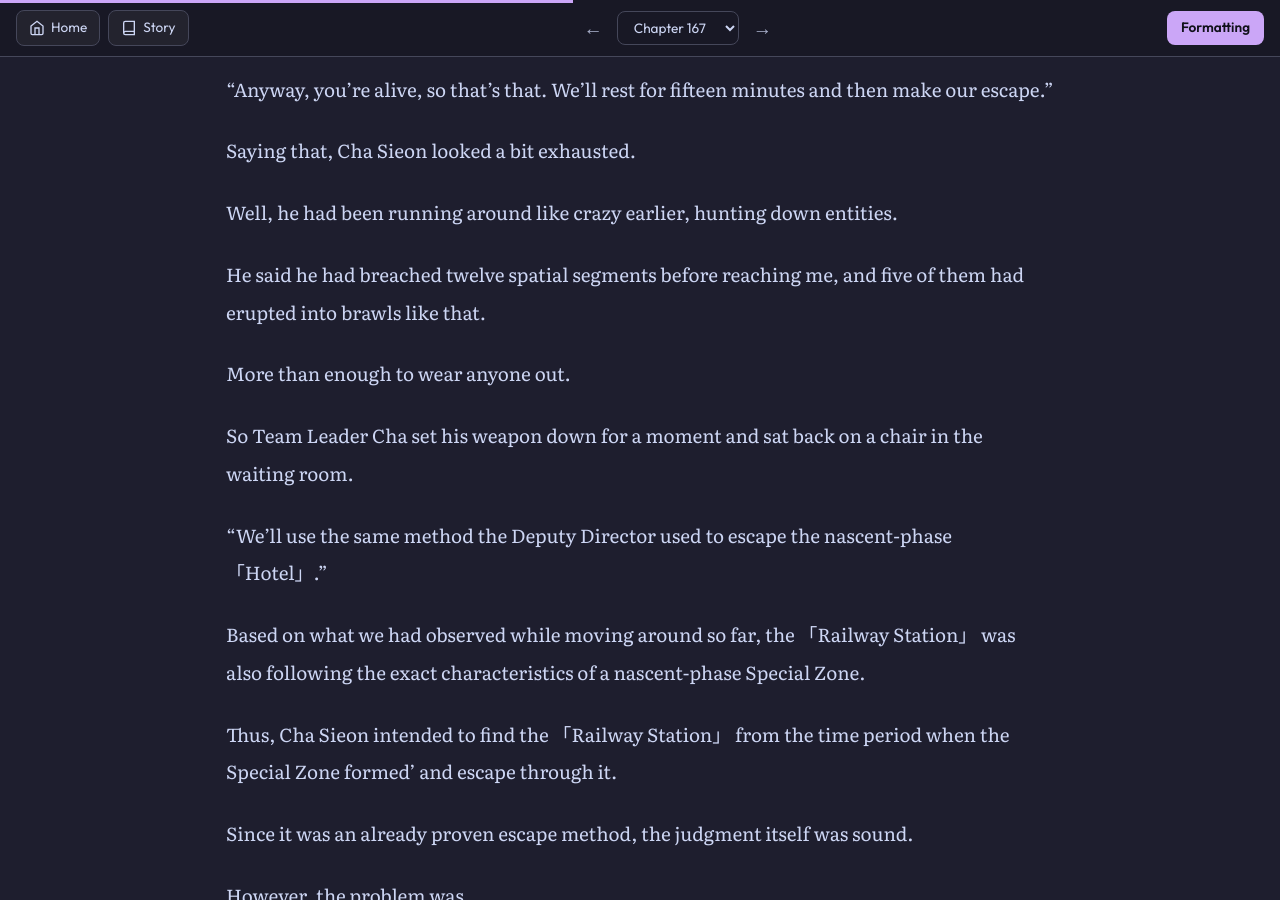
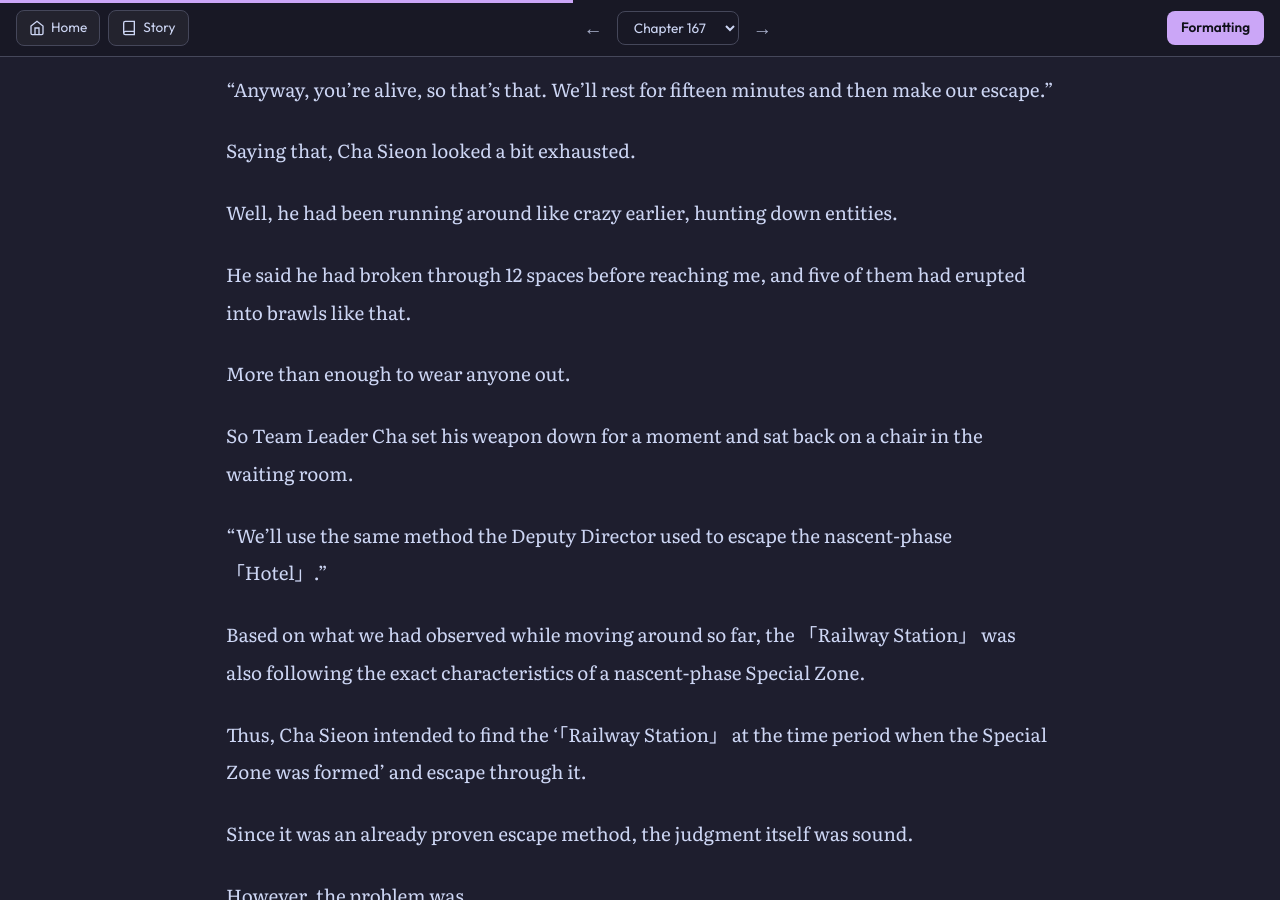
Before and after one commit to soleumn/soleumn.github.io, a Jekyll site: the page built from _chapters/esg/ch167.md, in a window 1280 px wide and 900 px high, scrolled down 4963 px. Built offline with Jekyll 4.4.1, drawn with Linux system fonts in a browser that asks for light colours; some web fonts are replaced; comment, search, counter and statistics services are not loaded.

Commit message:
Edit Chapter 167 (via site)

```diff
--- a/_chapters/esg/ch167.md
+++ b/_chapters/esg/ch167.md
@@ -135,7 +135,7 @@ Saying that, Cha Sieon looked a bit exhausted.
 
 Well, he had been running around like crazy earlier, hunting down entities.
 
-He said he had breached twelve spatial segments before reaching me, and five of them had erupted into brawls like that.
+He said he had broken through 12 spaces before reaching me, and five of them had erupted into brawls like that.
 
 More than enough to wear anyone out.
 
@@ -145,7 +145,7 @@ So Team Leader Cha set his weapon down for a moment and sat back on a chair in t
 
 Based on what we had observed while moving around so far, the 「Railway Station」 was also following the exact characteristics of a nascent-phase Special Zone.
 
-Thus, Cha Sieon intended to find the 「Railway Station」 from the time period when the Special Zone formed' and escape through it.
+Thus, Cha Sieon intended to find the '「Railway Station」 at the time period when the Special Zone was formed' and escape through it.
 
 Since it was an already proven escape method, the judgment itself was sound.
 
```
